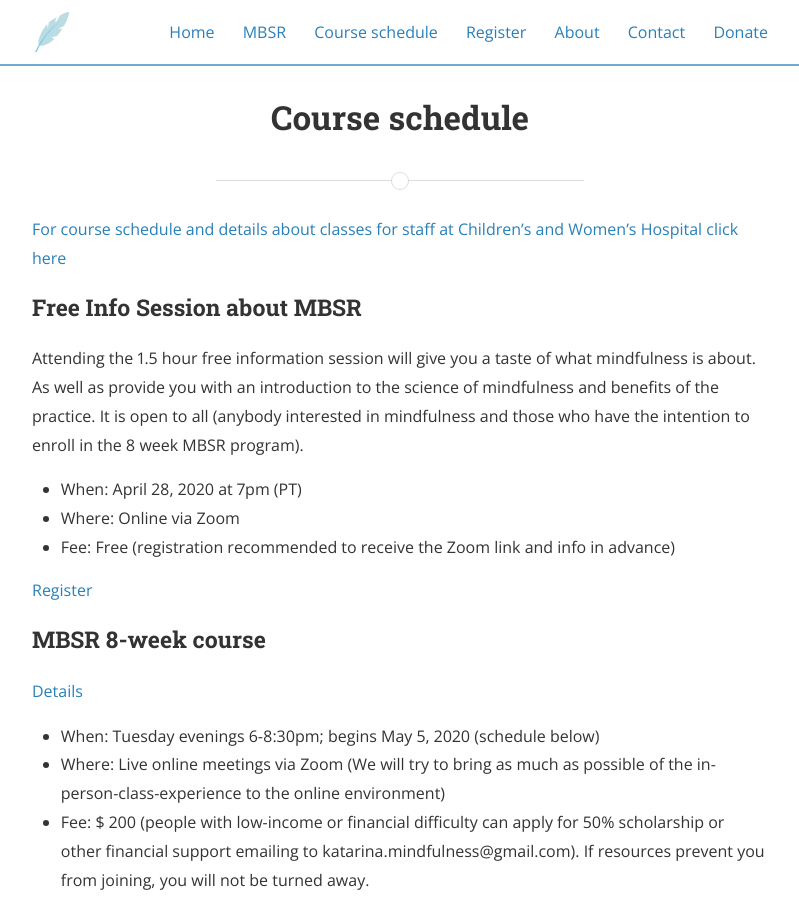
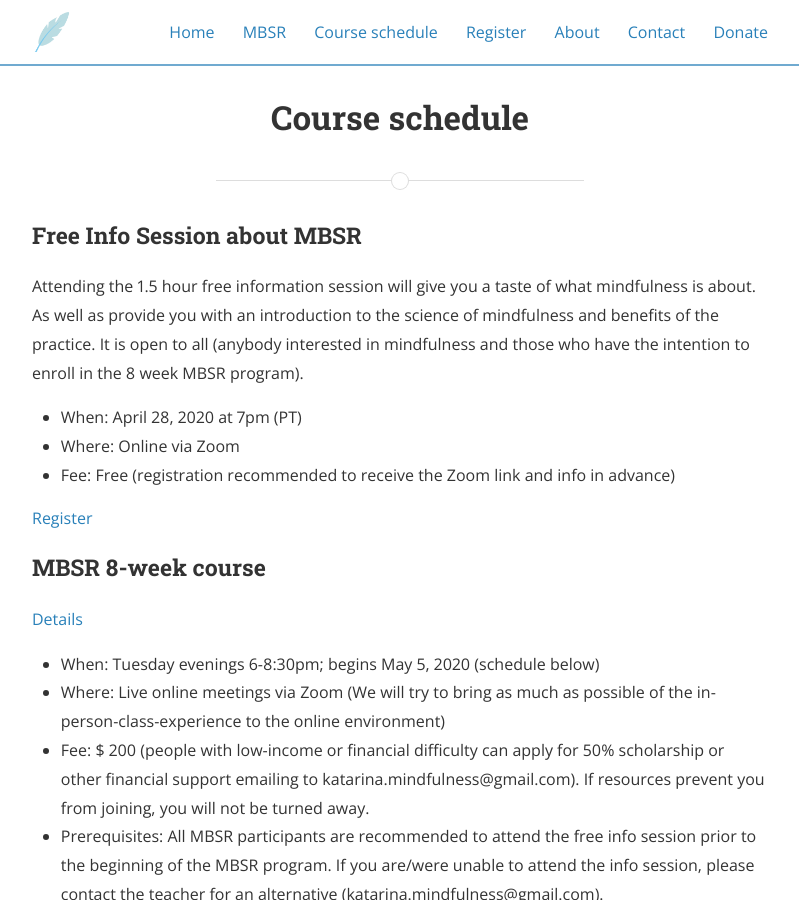
Before and after one commit to mindfulnessone/mindfulnessone.github.io, a Jekyll site: the page built from course-schedule.md, in a window 1280 px wide and 900 px high. Shown: the whole window, without its empty margins (240-1039 px from the left). Built offline with Jekyll 4.4.1, drawn with Linux system fonts in a browser that asks for light colours; nearby versions of some CDN libraries.

Commit message:
Update course-schedule.md

```diff
--- a/course-schedule.md
+++ b/course-schedule.md
@@ -6,7 +6,7 @@
 order: 3
 ---
 
-[For course schedule and details about classes for staff at Children's and Women's Hospital click here](/hospital-staff/)
+
 
 ### Free Info Session about MBSR
 Attending the 1.5 hour free information session will give you a taste of what mindfulness is about. As well as provide you with an introduction to the science of mindfulness and benefits of the practice. It is open to all (anybody interested in mindfulness and those who have the intention to enroll in the 8 week MBSR program).
```
